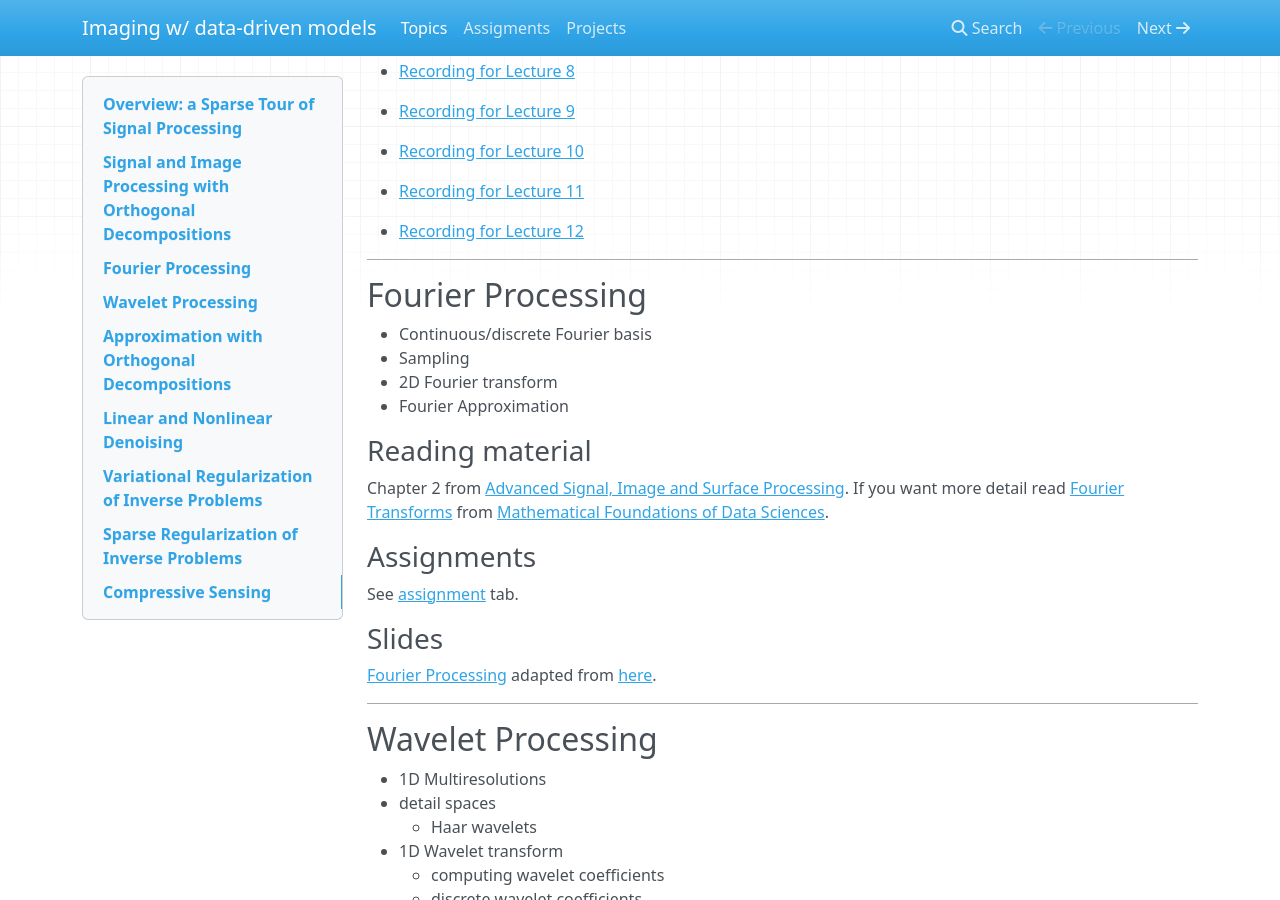
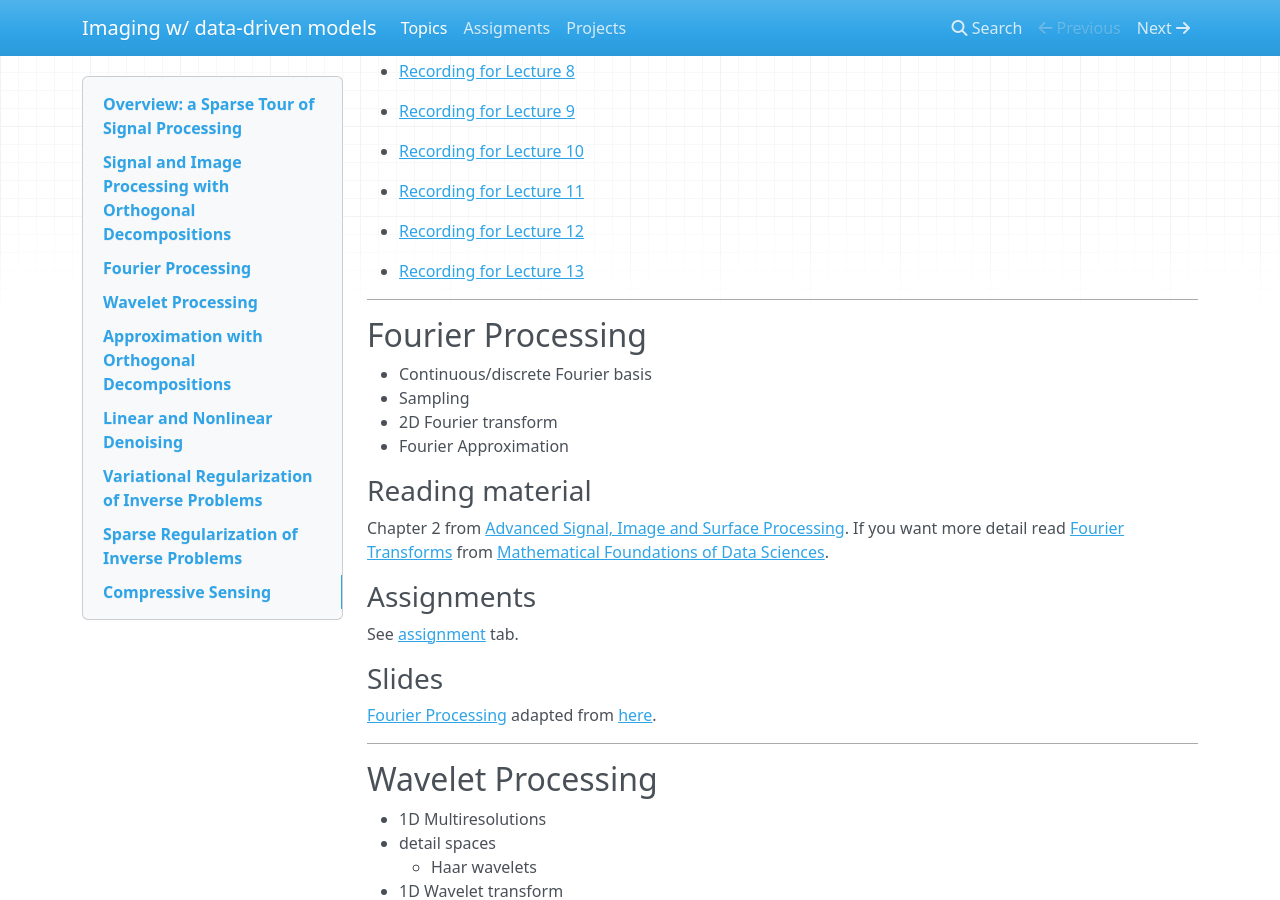
Before and after one commit to flexie/CSE-8803, an MkDocs documentation site: the page built from docs/outline.md, in a window 1280 px wide and 900 px high, scrolled down 994 px. Built offline with MkDocs 1.6.1, drawn with Linux system fonts in a browser that asks for light colours; nearby versions of some CDN libraries; old or Windows-style settings are respelled for this version of MkDocs.

Commit message:
Added recording

```diff
--- a/docs/outline.md
+++ b/docs/outline.md
@@ -54,6 +54,9 @@ Chapter 1 from [Advanced Signal, Image and Surface Processing]
 - [Recording for Lecture 11](https://gtvault.sharepoint.com/:v:/r/sites/Imagingwdata-drivenmodelsCSE8803/Shared%20Documents/General/Recordings/Meeting%20in%20_General_-20220215_135810-Meeting%20Recording.mp4?csf=1&web=1&e=rzl0Ss)
 
 - [Recording for Lecture 12](https://gtvault.sharepoint.com/:v:/r/sites/Imagingwdata-drivenmodelsCSE8803/Shared%20Documents/General/Recordings/Meeting%20in%20_General_-20220217_135851-Meeting%20Recording.mp4?csf=1&web=1&e=AwI09f)
+
+
+- [Recording for Lecture 13](https://gtvault.sharepoint.com/:v:/r/sites/Imagingwdata-drivenmodelsCSE8803/Shared%20Documents/General/Recordings/Meeting%20in%20_General_-20220222_135840-Meeting%20Recording.mp4?csf=1&web=1&e=ga2CdN)
 
 ***
 
@@ -287,7 +290,7 @@ See [assignment](homework.md) tab.
 
 ### Reading material
 
-[Deep Bayesian inference for seismic imaging with tasks](https://slim.gatech.edu/content/deep-bayesian-inference-seismic-imaging-tasks)
+- [Deep Bayesian inference for seismic imaging with tasks](https://slim.gatech.edu/content/deep-bayesian-inference-seismic-imaging-tasks)
 
 ### Slides
 
```
